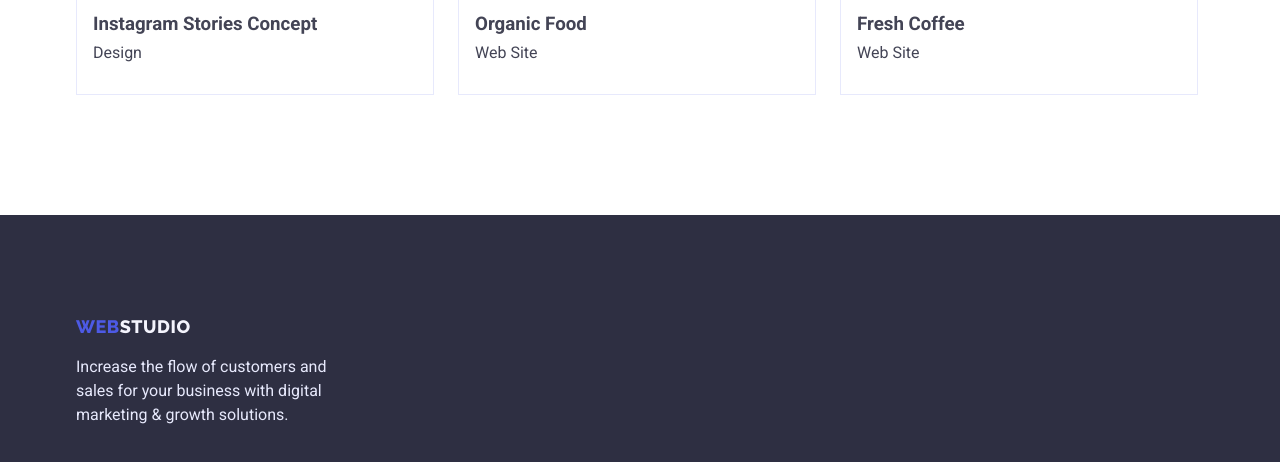
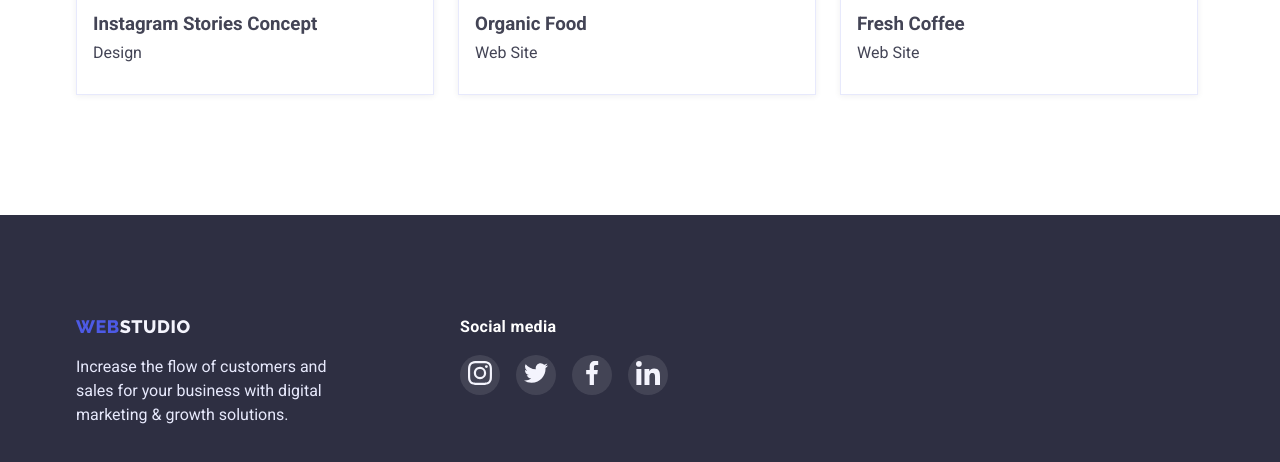
Before and after one commit to NataliBoiko/goit-markup-hw-04, a plain HTML site: page portfolio.html in a window 1280 px wide. Shown: the part 1544-2006 px from the top of the page. Drawn offline with nearby package versions, Linux system fonts and the light colour scheme.

Commit message:
svg update

```diff
--- a/css/styles.css
+++ b/css/styles.css
@@ -508,6 +508,7 @@ border-right: 1px solid #E7E9FC;
 border-bottom: 1px solid #E7E9FC;
 border-left: 1px solid #E7E9FC;
 box-sizing: border-box;
+box-shadow: 0px 1px 6px rgba(46, 47, 66, 0.08);
  }
 .gallery-item-second:nth-child(3n) {
 margin-right: 0;
--- a/portfolio.html
+++ b/portfolio.html
@@ -84,12 +84,34 @@
            </main>
            <footer>
             <section class="footer">
-            <div class="container">
+            <div class="container footer-duble">
+                <div class="footer-left">
             <a class="footer-logo logo link" href="./index.html">WEB<span class="logo">STUDIO</span></a>
             <p class="footer-text text">
                 Increase the flow of customers and sales for your business with digital marketing & growth solutions.
             </p>
             </div>
+            <div class="footer-right">
+                <h2 class="footer-title">Social media</h2>
+                <ul class="footer-soc-list list">
+                    <li class="footer-soc-item"><a class="footer-soc-link link" href="">
+                        <svg class="footer-soc-icon" width="24" hight="24">
+                        <use href="./images/sprite.svg#icon-instagram1"></use></svg>
+                        </a></li>
+                    <li class="footer-soc-item"><a class="footer-soc-link link" href="">
+                        <svg class="footer-soc-icon" width="24" hight="24">
+                        <use href="./images/sprite.svg#icon-twitter"></use></svg>
+                         </a></li>
+                    <li class="footer-soc-item"><a class="footer-soc-link link" href="">
+                        <svg class="footer-soc-icon" width="24" hight="24">
+                        <use href="./images/sprite.svg#icon-facebook"></use></svg>
+                        </a></li>
+                    <li class="footer-soc-item"><a class="footer-soc-link link" href="">
+                        <svg class="footer-soc-icon" width="24" hight="24">
+                         <use href="./images/sprite.svg#icon-linkedin"></use></svg>
+                        </a></li>
+            </div>
+            </div>
             </section>
         </footer>
 </body>
```
Also changed, not shown: index.html (+0 -2 lines).
